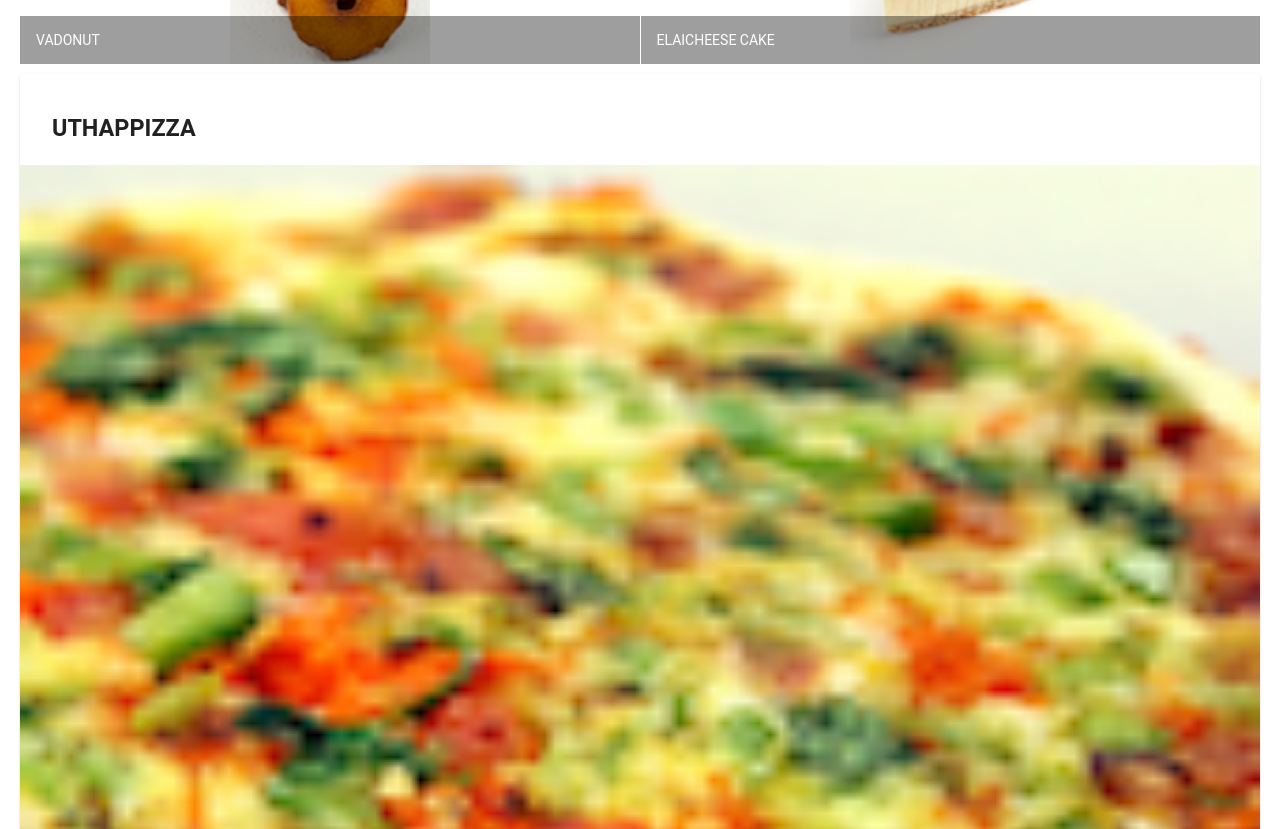
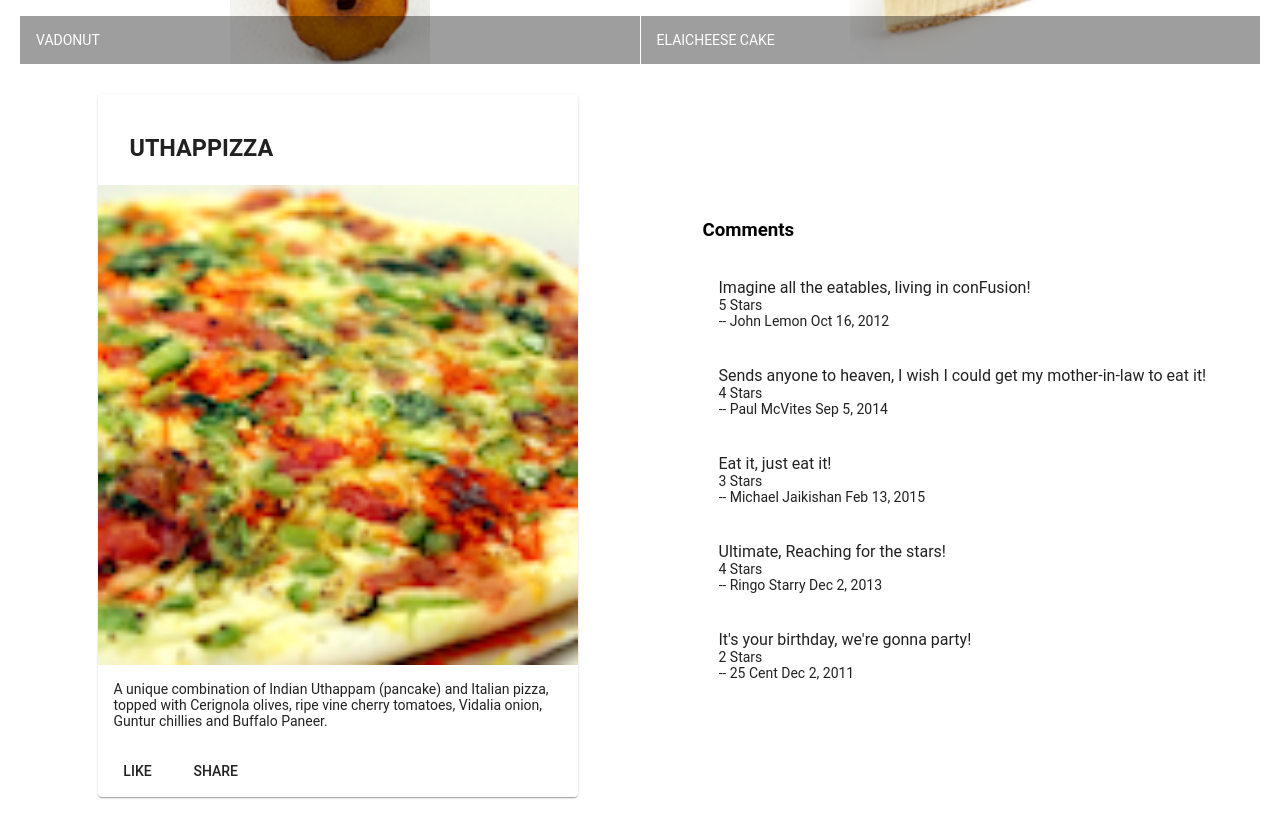
Before and after one commit to Giratin/coursera-angular, an Angular app: page / in a window 1280 px wide. Shown: the part 500-1329 px from the top of the page. Built offline with nearby package versions, Linux system fonts and the light colour scheme.

Commit message:
Data Binding

```diff
--- a/src/app/app.module.ts
+++ b/src/app/app.module.ts
@@ -13,10 +13,12 @@
 import { MatGridListModule } from '@angular/material/grid-list';
 import { MatCardModule } from '@angular/material/card';
 import { MatButtonModule } from '@angular/material/button';
+import { DishdetailComponent } from './dishdetail/dishdetail.component';
 @NgModule({
   declarations: [
     AppComponent,
-    MenuComponent
+    MenuComponent,
+    DishdetailComponent
   ],
   imports: [
     BrowserModule,
--- /dev/null
+++ b/src/app/dishdetail/dishdetail.component.html
@@ -0,0 +1,42 @@
+<div class="container" fxLayout="row" fxLayout.sm="column" fxLayout.xs="column" fxLayoutAlign.gt-md="space-around center" fxLayoutGap="10px" fxLayoutGap.xs="0">
+
+    <div fxFlex="40">
+
+        <div fxFlex *ngIf="dish">
+            <mat-card>
+                <mat-card-header>
+                    <mat-card-title>
+                        <h3>{{dish.name | uppercase}}</h3>
+                    </mat-card-title>
+                </mat-card-header>
+                <img mat-card-image src={{dish.image}} alt={{dish.name}}>
+                <mat-card-content>
+                    <p>{{dish.description}}
+                    </p>
+                </mat-card-content>
+                <mat-card-actions>
+                    <button mat-button>LIKE</button>
+                    <button mat-button>SHARE</button>
+                </mat-card-actions>
+            </mat-card>
+        </div>
+
+    </div>
+
+    <div fxFlex="40">
+        <mat-list fxFlex>
+            <h3>Comments</h3>
+            <mat-list-item *ngFor="let comment of dish.comments">
+                <h1 matLine> {{comment.comment}} </h1>
+                <p matLine>
+                    <span> {{comment.rating}} Stars </span>
+                </p>
+                <p matLine>
+                    <span> -- {{comment.author}}  </span>
+                    <span>  {{comment.date | date}}  </span>
+                </p>
+            </mat-list-item>
+        </mat-list>
+    </div>
+
+</div>
--- /dev/null
+++ b/src/app/dishdetail/dishdetail.component.ts
@@ -0,0 +1,18 @@
+import { Component, OnInit, Input } from '@angular/core';
+import { Dish } from '../shared/dish';
+
+@Component({
+  selector: 'app-dishdetail',
+  templateUrl: './dishdetail.component.html',
+  styleUrls: ['./dishdetail.component.scss']
+})
+export class DishdetailComponent implements OnInit {
+
+    @Input() dish : Dish;
+
+    constructor() { }
+
+    ngOnInit() {
+    }
+
+}
--- a/src/app/menu/menu.component.html
+++ b/src/app/menu/menu.component.html
@@ -9,7 +9,7 @@
 
     <div fxFlex>
         <mat-grid-list cols="2" rowHeight="200px">
-            <mat-grid-tile *ngFor="let dish of dishes">
+            <mat-grid-tile *ngFor="let dish of dishes" (click)="onSelect(dish)">
                 <img height="200px" src={{dish.image}} alt={{dish.name}}>
                 <mat-grid-tile-footer>
                     <h1>{{dish.name | uppercase}}</h1>
@@ -18,22 +18,5 @@
         </mat-grid-list>
     </div>
 
-    <div fxFlex *ngIf="selectedDish">
-        <mat-card>
-            <mat-card-header>
-                <mat-card-title>
-                    <h3>{{selectedDish.name | uppercase}}</h3>
-                </mat-card-title>
-            </mat-card-header>
-            <img mat-card-image src={{selectedDish.image}} alt={{selectedDish.name}}>
-            <mat-card-content>
-                <p>{{selectedDish.description}}
-                </p>
-            </mat-card-content>
-            <mat-card-actions>
-                <button mat-button>LIKE</button>
-                <button mat-button>SHARE</button>
-            </mat-card-actions>
-        </mat-card>
-    </div>
+    <app-dishdetail [dish]="selectedDish"></app-dishdetail>
 </div>
--- a/src/app/menu/menu.component.ts
+++ b/src/app/menu/menu.component.ts
@@ -1,49 +1,6 @@
 import { Component, OnInit } from '@angular/core';
 import { Dish } from '../shared/dish';
-
-const DISHES : Dish[] = [
-  {
-    id: '0',
-    name: 'Uthappizza',
-    image: '/assets/images/uthappizza.png',
-    category: 'mains',
-    featured: true,
-    label: 'Hot',
-    price: '4.99',
-    // tslint:disable-next-line:max-line-length
-    description: 'A unique combination of Indian Uthappam (pancake) and Italian pizza, topped with Cerignola olives, ripe vine cherry tomatoes, Vidalia onion, Guntur chillies and Buffalo Paneer.'
-  },
-  {
-    id: '1',
-    name: 'Zucchipakoda',
-    image: '/assets/images/zucchipakoda.png',
-    category: 'appetizer',
-    featured: false,
-    label: '',
-    price: '1.99',
-    description: 'Deep fried Zucchini coated with mildly spiced Chickpea flour batter accompanied with a sweet-tangy tamarind sauce'
-  },
-  {
-    id: '2',
-    name: 'Vadonut',
-    image: '/assets/images/vadonut.png',
-    category: 'appetizer',
-    featured: false,
-    label: 'New',
-    price: '1.99',
-    description: 'A quintessential ConFusion experience, is it a vada or is it a donut?'
-  },
-  {
-    id: '3',
-    name: 'ElaiCheese Cake',
-    image: '/assets/images/elaicheesecake.png',
-    category: 'dessert',
-    featured: false,
-    label: '',
-    price: '2.99',
-    description: 'A delectable, semi-sweet New York Style Cheese Cake, with Graham cracker crust and spiced with Indian cardamoms'
-  }
- ];
+import { DISHES } from '../shared/dishes';
 
 @Component({
   selector: 'app-menu',
@@ -61,4 +18,7 @@
   ngOnInit() {
   }
 
+  onSelect(dish: Dish) {
+    this.selectedDish = dish;
+  }
 }
--- /dev/null
+++ b/src/app/shared/comment.ts
@@ -0,0 +1,6 @@
+export class Comment {
+    rating: number;
+    comment: string;
+    author: string;
+    date: string;
+}
--- a/src/app/shared/dish.ts
+++ b/src/app/shared/dish.ts
@@ -1,3 +1,5 @@
+import { Comment } from './comment';
+
 export class Dish {
     id: string;
     name: string;
@@ -7,4 +9,5 @@
     label: string;
     price: string;
     description: string;
+    comments: Comment[];
 }
--- /dev/null
+++ b/src/app/shared/dishes.ts
@@ -0,0 +1,173 @@
+import { Dish } from './dish';
+
+export const DISHES: Dish[] = [
+    {
+        id: '0',
+        name: 'Uthappizza',
+        image: '/assets/images/uthappizza.png',
+        category: 'mains',
+        featured: true,
+        label: 'Hot',
+        price: '4.99',
+        // tslint:disable-next-line:max-line-length
+        description: 'A unique combination of Indian Uthappam (pancake) and Italian pizza, topped with Cerignola olives, ripe vine cherry tomatoes, Vidalia onion, Guntur chillies and Buffalo Paneer.',
+        comments: [
+            {
+                rating: 5,
+                comment: 'Imagine all the eatables, living in conFusion!',
+                author: 'John Lemon',
+                date: '2012-10-16T17:57:28.556094Z'
+            },
+            {
+                rating: 4,
+                comment: 'Sends anyone to heaven, I wish I could get my mother-in-law to eat it!',
+                author: 'Paul McVites',
+                date: '2014-09-05T17:57:28.556094Z'
+            },
+            {
+                rating: 3,
+                comment: 'Eat it, just eat it!',
+                author: 'Michael Jaikishan',
+                date: '2015-02-13T17:57:28.556094Z'
+            },
+            {
+                rating: 4,
+                comment: 'Ultimate, Reaching for the stars!',
+                author: 'Ringo Starry',
+                date: '2013-12-02T17:57:28.556094Z'
+            },
+            {
+                rating: 2,
+                comment: 'It\'s your birthday, we\'re gonna party!',
+                author: '25 Cent',
+                date: '2011-12-02T17:57:28.556094Z'
+            }
+        ]
+    },
+    {
+        id: '1',
+        name: 'Zucchipakoda',
+        image: '/assets/images/zucchipakoda.png',
+        category: 'appetizer',
+        featured: false,
+        label: '',
+        price: '1.99',
+        description: 'Deep fried Zucchini coated with mildly spiced Chickpea flour batter accompanied with a sweet-tangy tamarind sauce',
+        comments: [
+            {
+                rating: 5,
+                comment: 'Imagine all the eatables, living in conFusion!',
+                author: 'John Lemon',
+                date: '2012-10-16T17:57:28.556094Z'
+            },
+            {
+                rating: 4,
+                comment: 'Sends anyone to heaven, I wish I could get my mother-in-law to eat it!',
+                author: 'Paul McVites',
+                date: '2014-09-05T17:57:28.556094Z'
+            },
+            {
+                rating: 3,
+                comment: 'Eat it, just eat it!',
+                author: 'Michael Jaikishan',
+                date: '2015-02-13T17:57:28.556094Z'
+            },
+            {
+                rating: 4,
+                comment: 'Ultimate, Reaching for the stars!',
+                author: 'Ringo Starry',
+                date: '2013-12-02T17:57:28.556094Z'
+            },
+            {
+                rating: 2,
+                comment: 'It\'s your birthday, we\'re gonna party!',
+                author: '25 Cent',
+                date: '2011-12-02T17:57:28.556094Z'
+            }
+        ]
+    },
+    {
+        id: '2',
+        name: 'Vadonut',
+        image: '/assets/images/vadonut.png',
+        category: 'appetizer',
+        featured: false,
+        label: 'New',
+        price: '1.99',
+        description: 'A quintessential ConFusion experience, is it a vada or is it a donut?',
+        comments: [
+            {
+                rating: 5,
+                comment: 'Imagine all the eatables, living in conFusion!',
+                author: 'John Lemon',
+                date: '2012-10-16T17:57:28.556094Z'
+            },
+            {
+                rating: 4,
+                comment: 'Sends anyone to heaven, I wish I could get my mother-in-law to eat it!',
+                author: 'Paul McVites',
+                date: '2014-09-05T17:57:28.556094Z'
+            },
+            {
+                rating: 3,
+                comment: 'Eat it, just eat it!',
+                author: 'Michael Jaikishan',
+                date: '2015-02-13T17:57:28.556094Z'
+            },
+            {
+                rating: 4,
+                comment: 'Ultimate, Reaching for the stars!',
+                author: 'Ringo Starry',
+                date: '2013-12-02T17:57:28.556094Z'
+            },
+            {
+                rating: 2,
+                comment: 'It\'s your birthday, we\'re gonna party!',
+                author: '25 Cent',
+                date: '2011-12-02T17:57:28.556094Z'
+            }
+        ]
+    },
+    {
+        id: '3',
+        name: 'ElaiCheese Cake',
+        image: '/assets/images/elaicheesecake.png',
+        category: 'dessert',
+        featured: false,
+        label: '',
+        price: '2.99',
+        description: 'A delectable, semi-sweet New York Style Cheese Cake, with Graham cracker crust and spiced with Indian cardamoms',
+        comments: [
+            {
+                rating: 5,
+                comment: 'Imagine all the eatables, living in conFusion!',
+                author: 'John Lemon',
+                date: '2012-10-16T17:57:28.556094Z'
+            },
+            {
+                rating: 4,
+                comment: 'Sends anyone to heaven, I wish I could get my mother-in-law to eat it!',
+                author: 'Paul McVites',
+                date: '2014-09-05T17:57:28.556094Z'
+            },
+            {
+                rating: 3,
+                comment: 'Eat it, just eat it!',
+                author: 'Michael Jaikishan',
+                date: '2015-02-13T17:57:28.556094Z'
+            },
+            {
+                rating: 4,
+                comment: 'Ultimate, Reaching for the stars!',
+                author: 'Ringo Starry',
+                date: '2013-12-02T17:57:28.556094Z'
+            },
+            {
+                rating: 2,
+                comment: 'It\'s your birthday, we\'re gonna party!',
+                author: '25 Cent',
+                date: '2011-12-02T17:57:28.556094Z'
+            }
+        ]
+    }
+];
```
Also changed, not shown: src/app/dishdetail/dishdetail.component.scss (added), 1 other file (tests, documents, lock files or other folders).
